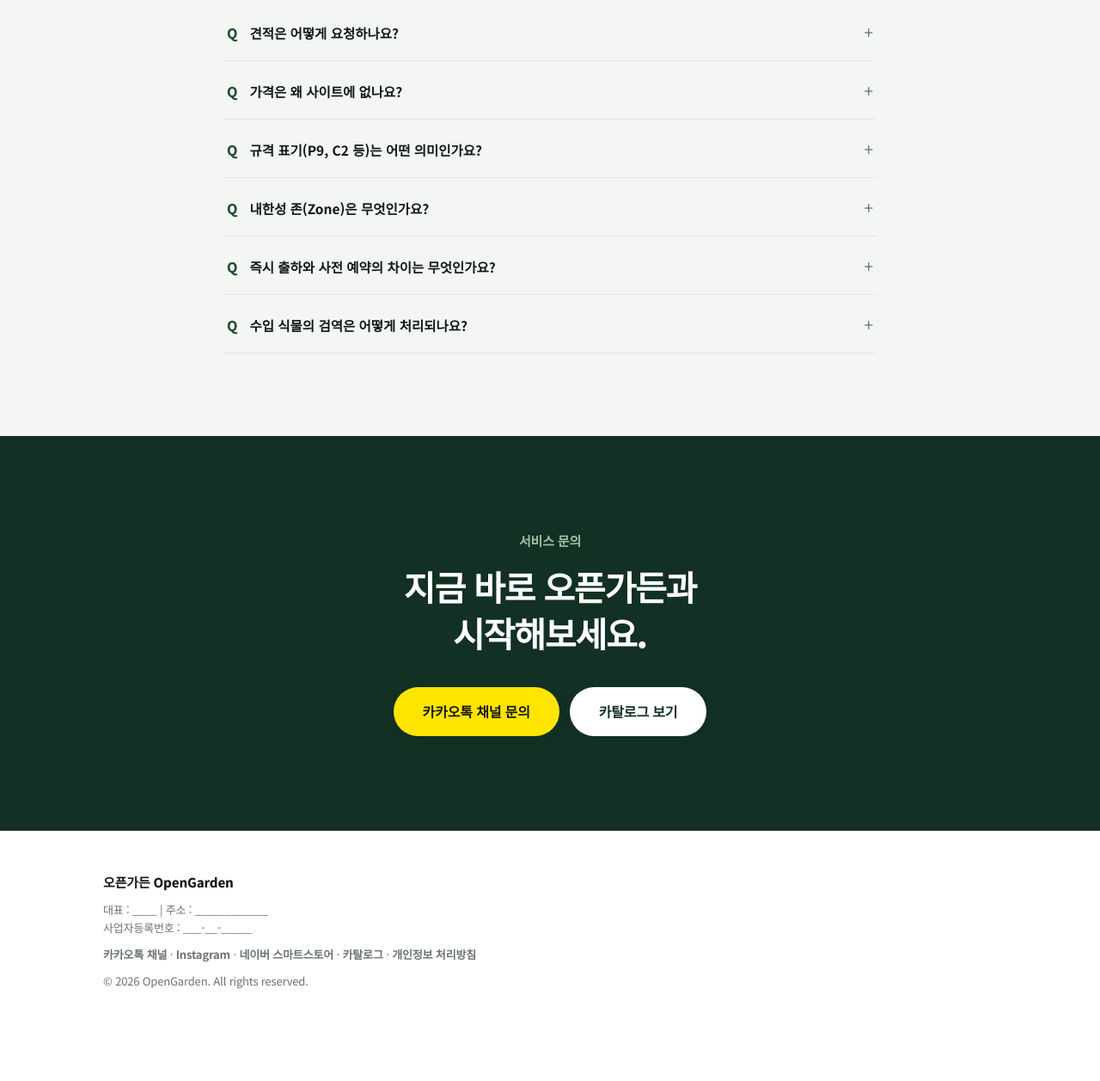
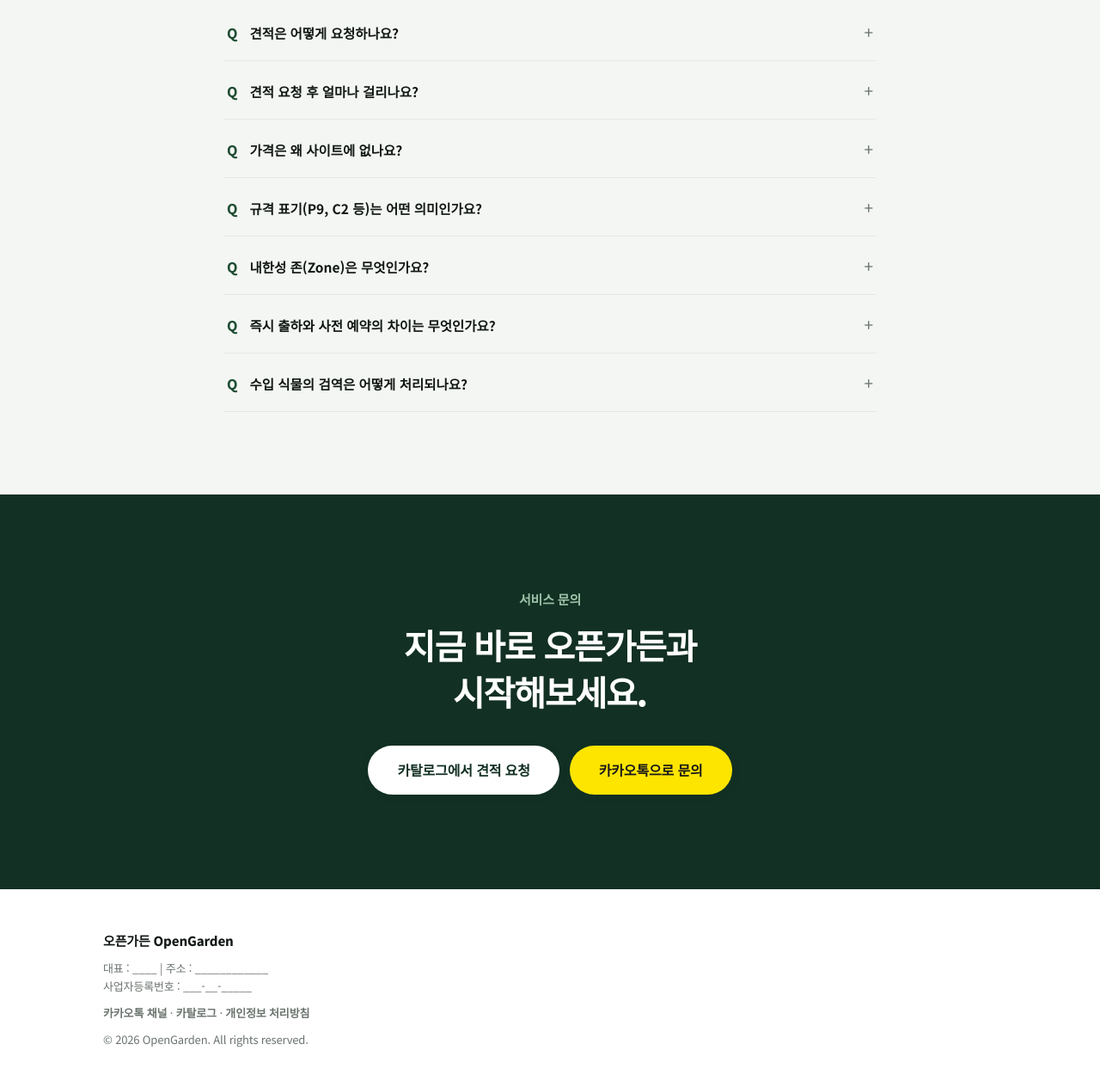
Before and after one commit to BYEONGJUN33/opengarden_web, a website: page public/index.html in a window 1280 px wide. Shown: the part 4536-5793 px from the top of the page at 86% size. Before the commit the page ends 5735 px from the top, so only its background shows below. Drawn offline with Linux system fonts and the light colour scheme; no server answers.

Commit message:
홈페이지를 새 접수 구조에 맞게 정합성 정리 + 카카오 링크 실연결
- 이용안내 2단계를 실제 흐름으로 교체 (품목 담고 연락처 남기면 접수 완료 → 담당자 연락)
- 마지막 CTA를 카탈로그(주) + 카카오톡(보조) 순서로 재배치
- 빈 링크였던 카카오톡 채널 버튼·푸터 링크를 실제 채널 주소로 연결
- FAQ: 견적 요청 답변을 새 구조로 교체, 소요시간 문항 추가
- 미확보 링크(Instagram·스마트스토어)는 죽은 링크 대신 주석으로 대기 처리

Co-Authored-By: Claude Fable 5 <noreply@anthropic.com>

```diff
--- a/public/index.html
+++ b/public/index.html
@@ -245,8 +245,8 @@ footer a{color:var(--gray);text-decoration:none;font-weight:700}
     <h2>이용 안내</h2>
     <p class="sub">견적 요청부터 납품까지, 온라인으로 간편하게.</p>
     <div class="steps-grid">
-      <div class="step"><div class="ico">💬</div><h3>1. 견적 요청</h3><p>카탈로그에서 담아 보내거나<br>카카오톡으로 직접 문의</p></div>
-      <div class="step"><div class="ico">📄</div><h3>2. 제안서 확인</h3><p>재고·시즌 반영 제안서<br>(대체 품종 제시 가능)</p></div>
+      <div class="step"><div class="ico">💬</div><h3>1. 견적 요청</h3><p>카탈로그에서 품목을 담고<br>연락처만 남기면 접수 완료</p></div>
+      <div class="step"><div class="ico">📄</div><h3>2. 담당자 연락</h3><p>재고·시즌을 확인해<br>견적·제안서를 안내드립니다</p></div>
       <div class="step"><div class="ico">🤝</div><h3>3. 계약</h3><p>수량·납기 확정 및<br>결제 진행</p></div>
       <div class="step"><div class="ico">🚚</div><h3>4. 현장 납품</h3><p>요청 장소와 일정에<br>맞춰 공급</p></div>
     </div>
@@ -267,8 +267,8 @@ footer a{color:var(--gray);text-decoration:none;font-weight:700}
     <div class="small">서비스 문의</div>
     <h2>지금 바로 오픈가든과<br>시작해보세요.</h2>
     <div class="actions">
-      <a href="#" class="btn btn-kakao">카카오톡 채널 문의</a><!-- 채널 주소 교체 -->
-      <a href="/catalog.html" class="btn" style="background:#fff;color:var(--green-dark)">카탈로그 보기</a>
+      <a href="/catalog.html" class="btn" style="background:#fff;color:var(--green-dark)">카탈로그에서 견적 요청</a>
+      <a href="https://pf.kakao.com/_lGfxhX/chat" target="_blank" rel="noopener" class="btn btn-kakao">카카오톡으로 문의</a>
     </div>
   </div>
 </section>
@@ -279,7 +279,8 @@ footer a{color:var(--gray);text-decoration:none;font-weight:700}
     <div class="name">오픈가든 OpenGarden</div>
     <p>대표 : ____ | 주소 : ____________<br>사업자등록번호 : ___-__-_____</p>
     <p style="margin-top:10px">
-      <a href="#">카카오톡 채널</a> · <a href="#">Instagram</a> · <a href="#">네이버 스마트스토어</a> · <a href="/catalog.html">카탈로그</a> · <a href="/privacy.html">개인정보 처리방침</a>
+      <a href="https://pf.kakao.com/_lGfxhX/chat" target="_blank" rel="noopener">카카오톡 채널</a> · <a href="/catalog.html">카탈로그</a> · <a href="/privacy.html">개인정보 처리방침</a>
+      <!-- Instagram·네이버 스마트스토어 주소 확보 후 여기에 추가 -->
     </p>
     <p style="margin-top:10px">© 2026 OpenGarden. All rights reserved.</p>
   </div>
@@ -288,7 +289,8 @@ footer a{color:var(--gray);text-decoration:none;font-weight:700}
 <script>
 // FAQ 축약 6문항 (답변 확정 시 교체)
 const FAQ=[
- ["견적은 어떻게 요청하나요?","카탈로그에서 원하는 품종을 담아 '견적 요청'을 누르거나, 카카오톡 채널로 직접 문의하시면 됩니다."],
+ ["견적은 어떻게 요청하나요?","카탈로그에서 원하는 품종을 담고 연락처를 남겨주시면 접수가 완료됩니다. 담당자가 재고·시즌을 확인해 연락드립니다. 급하시면 카카오톡 채널로 바로 문의하셔도 됩니다."],
+ ["견적 요청 후 얼마나 걸리나요?","영업일 기준으로 빠르게 확인해 연락드립니다. 접수 시 발급되는 요청번호(Q-…)를 알려주시면 더 빠르게 조회됩니다."],
  ["가격은 왜 사이트에 없나요?","B2B 거래 특성상 수량·시기·규격에 따라 단가가 달라져 견적서로 안내드립니다."],
  ["규격 표기(P9, C2 등)는 어떤 의미인가요?","유럽 묘목 규격으로 화분 크기와 형태를 나타냅니다. 상세 기준은 카탈로그에서 확인할 수 있습니다."],
  ["내한성 존(Zone)은 무엇인가요?","식물이 견딜 수 있는 최저 기온 범위를 나타내는 기준입니다. 유럽 수입 품종에 표기되어 있습니다."],
```
